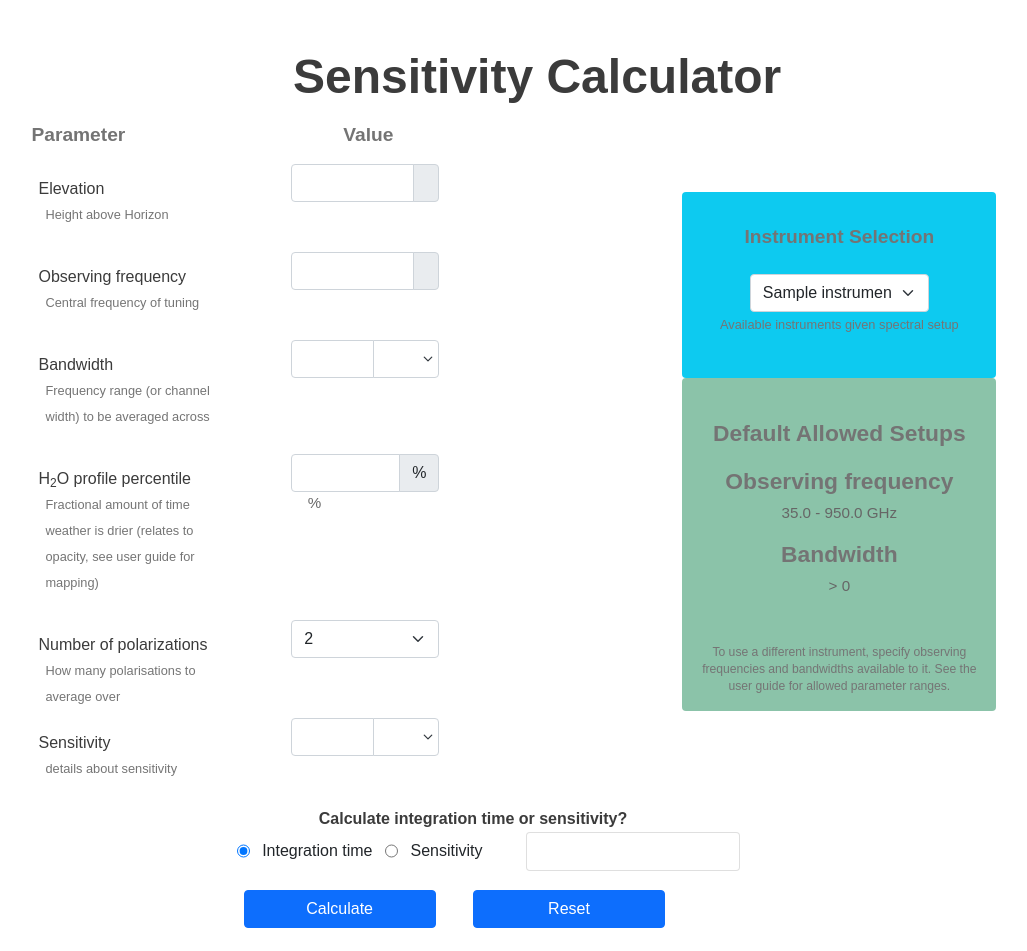
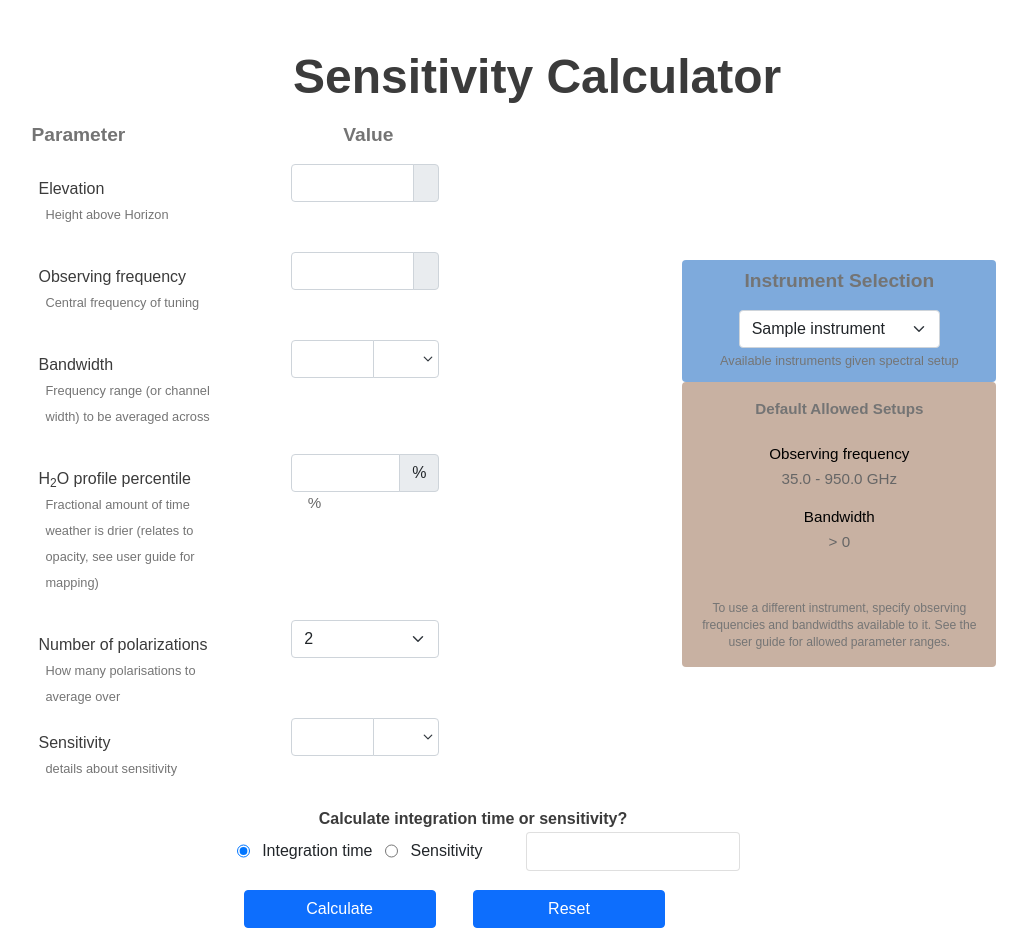
Before and after one commit to ukatc/AtLAST_sensitivity_calculator, a Python web app: template web_client/templates/sensitivity_calculator.html in a window 1280 px wide; the page is wider, and only the part inside the window is pictured. Shown: the part 200-1151 px from the top of that part, without its empty margins (167-1194 px from the left). Run offline with Jinja, Linux system fonts and the light colour scheme; the template is opened without the code that fills it: most values are stand-ins (such as "Sample title", 1, 10 or a date in 2020); lists and menus that the app fills with data are empty.

Commit message:
ASC-32 Changed instrument selection boxes to have AtLAST colours, fixed some paddings

```diff
--- a/web_client/static/css/atlast.css
+++ b/web_client/static/css/atlast.css
@@ -87,9 +87,7 @@ input:invalid {
 }
 
 .inst-range-label {
-  font-weight: 600;
-  color: #747474;
-  font-size: 150%;
+  color: black;
 }
 
 html,
@@ -192,6 +190,20 @@ img#logoimg {
   width:70%;
 }
 
+#inst-selection-box {
+  background-color: #7EAADC;
+}
+
+#allowed-setup-box {
+  background-color: #C8B1A2;
+  color: black;
+}
+
+#allowed-setups-title {
+  font-weight: 600;
+  color: #747474;
+}
+
 @media print {
   #header {
     color: #3b3b3b;
--- a/web_client/templates/sensitivity_calculator.html
+++ b/web_client/templates/sensitivity_calculator.html
@@ -220,8 +220,8 @@
           <!-- RIGHT AREA -->
           <div class="col-md-3 d-flex align-items-center">
             <div class="row justify-content-center">
-              <div class="bg-info p-4 rounded">
-                <div class="titles col-12 mt-2 mb-4">Instrument Selection</div>
+              <div class="p-2 rounded" id="inst-selection-box">
+                <div class="titles col-12 mb-3">Instrument Selection</div>
                 <div class="row justify-content-center">
                   <div class="input-group" id="instrument-choice">
                     <select class="form-select" id="instrument-type" name="instrument">
@@ -232,13 +232,13 @@
                       {% endfor %}
                     </select>
                   </div>
-                  <div class="row param-description mb-3"><label for="instrument-details">Available instruments given spectral setup</label></div>
+                  <div class="row param-description"><label for="instrument-details">Available instruments given spectral setup</label></div>
                 </div>
               </div>
-              <div class="row justify-content-center mb-4 bg-success bg-opacity-50 p-3 rounded">
-                <div class="allowed-range-info mt-4">
+              <div class="row justify-content-center p-3 rounded" id="allowed-setup-box">
+                <div class="allowed-range-info">
                   <div id="instrument-ranges-display">
-                    <div class="row justify-content-center inst-range-label mb-3" id="allowed-setups-title">Default Allowed Setups</div>
+                    <div class="row justify-content-center inst-range-label mb-4" id="allowed-setups-title">Default Allowed Setups</div>
                     <div class="row justify-content-center inst-range-label mb-1">Observing frequency</div>
                     <div class="row justify-content-center mb-3" id="freq-range">35.0 - 950.0 GHz</label></div>
                     <div class="row justify-content-center inst-range-label mb-1">Bandwidth</div>
```
